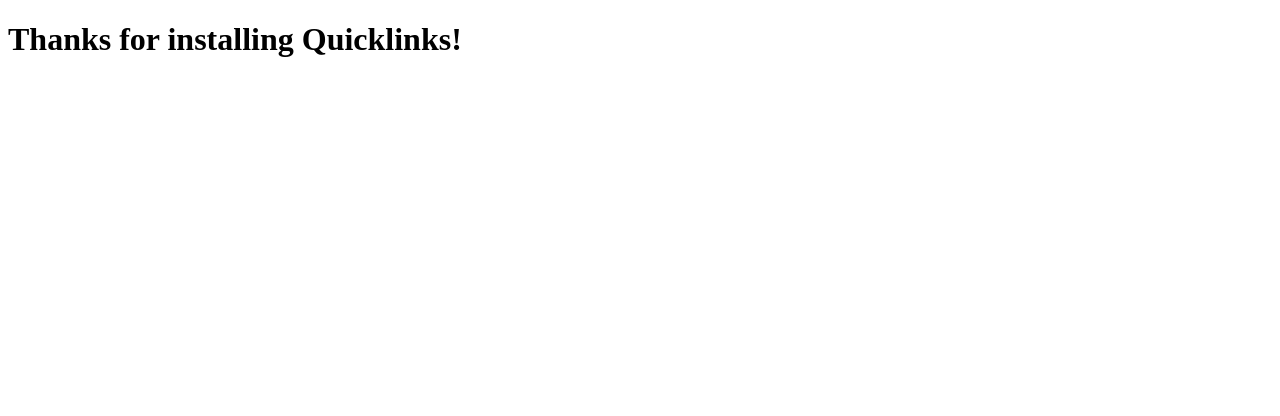
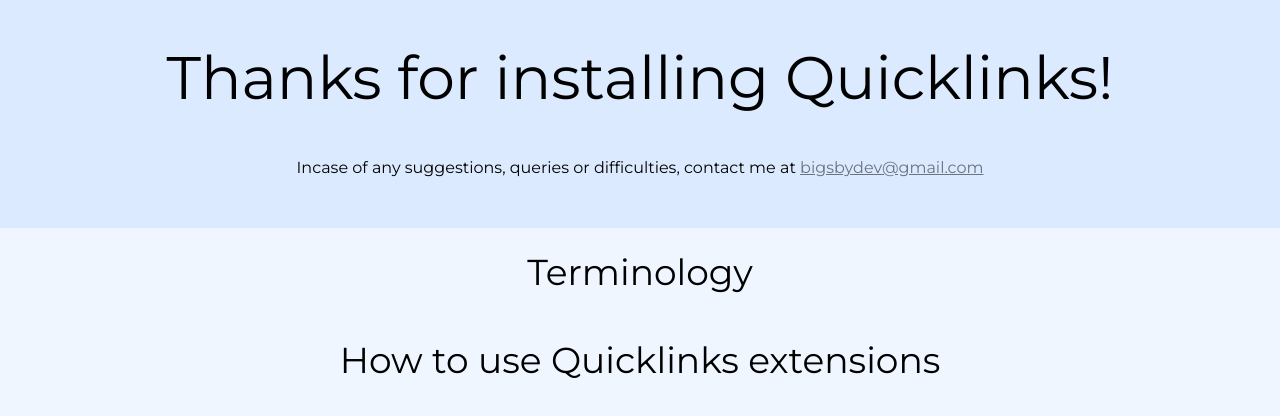
Before and after one commit to bigsbunny/quicklinks-landing-page, a plain HTML site: page index.html in a window 1280 px wide. Drawn offline with nearby package versions, Linux system fonts and the light colour scheme.

Commit message:
Landing page skeleton

```diff
--- a/index.html
+++ b/index.html
@@ -1,12 +1,33 @@
 <!DOCTYPE html>
 <html lang="en">
+
 <head>
     <meta charset="UTF-8">
     <meta http-equiv="X-UA-Compatible" content="IE=edge">
     <meta name="viewport" content="width=device-width, initial-scale=1.0">
     <title>Quicklinks</title>
+
+    <link rel="preconnect" href="https://fonts.googleapis.com">
+    <link rel="preconnect" href="https://fonts.gstatic.com" crossorigin>
+    <link href="https://fonts.googleapis.com/css2?family=Montserrat&display=swap" rel="stylesheet">
+
+    <link href="https://unpkg.com/tailwindcss@^2/dist/tailwind.min.css" rel="stylesheet">
+    <link rel="stylesheet" href="styles.css">
 </head>
-<body>
-    <h1>Thanks for installing Quicklinks!</h1>
+
+<body class="bg-blue-50">
+    <div class="text-center p-12 bg-blue-100">
+        <h1 class="text-6xl mb-12">Thanks for installing Quicklinks!</h1>
+        <p>Incase of any suggestions, queries or difficulties, contact me at
+            <a href="mailto:bigsbydev@gmail.com" class="underline text-gray-500">bigsbydev@gmail.com</a>
+        </p>
+    </div>
+    <div class="text-center p-6">
+        <h2 class="text-4xl">Terminology</h2>
+    </div>
+    <div class="text-center p-6">
+        <h2 class="text-4xl">How to use Quicklinks extensions</h2>
+    </div>
 </body>
+
 </html>
--- /dev/null
+++ b/styles.css
@@ -0,0 +1,3 @@
+body {
+    font-family: 'Montserrat', sans-serif;
+}
```
